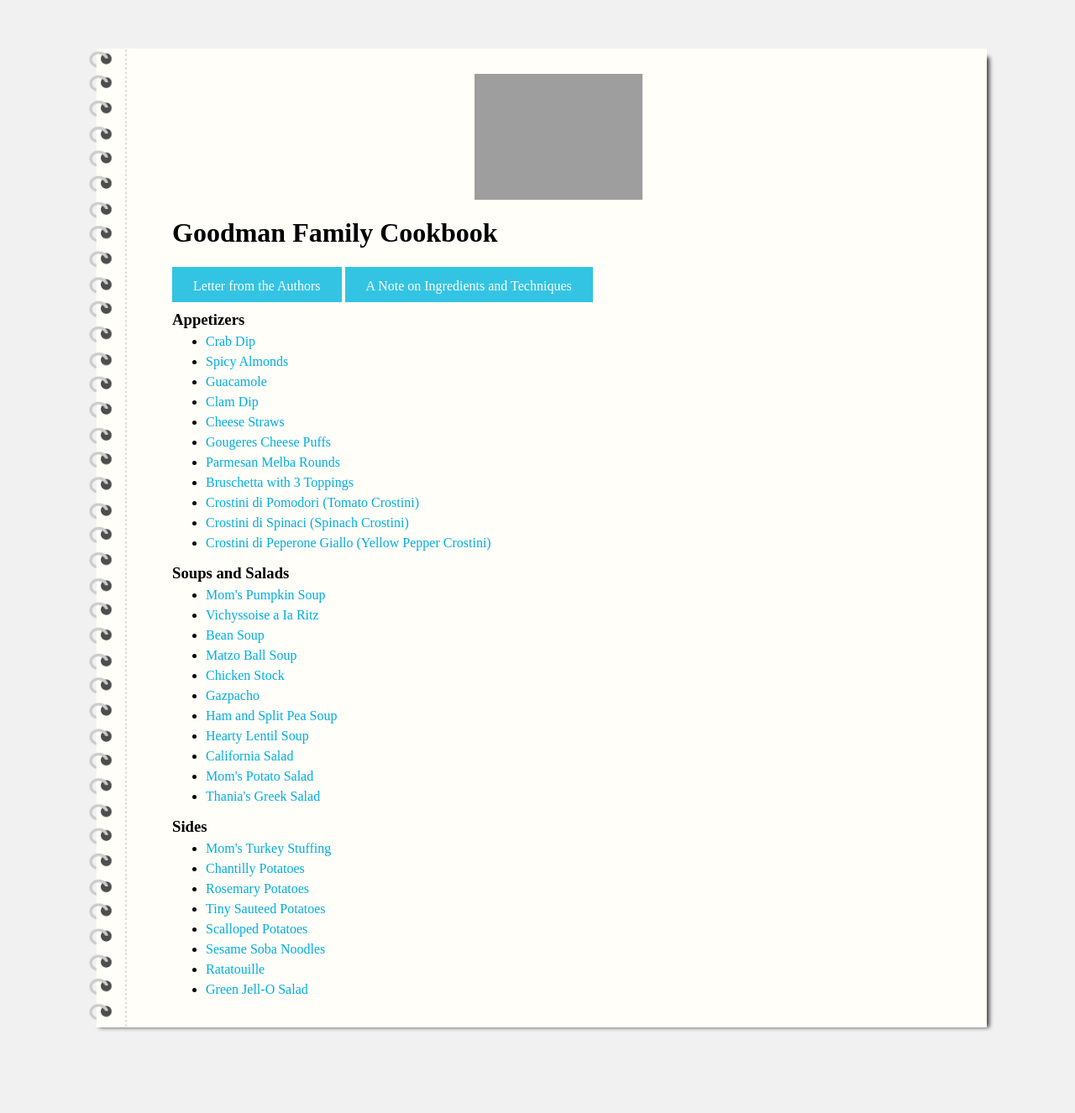
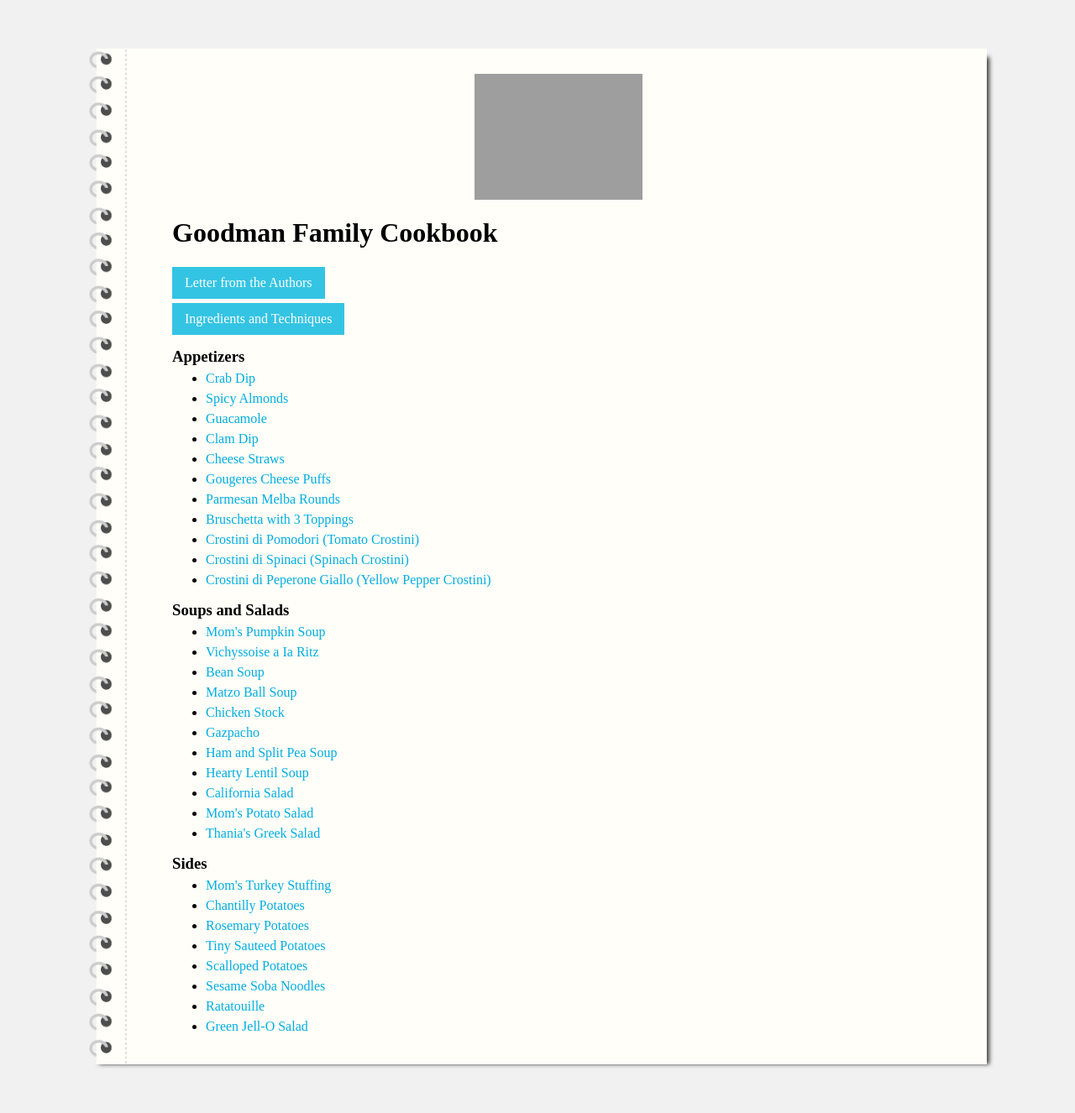
Before and after one commit to mckornfield/goodman-cookbook, a Jekyll site: the page built from index.md, in a window 1280 px wide. Shown: the whole page at 84% size. Built offline with Jekyll 4.4.1, drawn with Linux system fonts in a browser that asks for light colours; before the commit the page ends 1282 px from its top, so only the background shows below that.

Commit message:
mo style mo problems

```diff
--- a/_about/02-a-note-on-ingredients-and-techniques.md
+++ b/_about/02-ingredients-and-techniques.md
@@ -1,6 +1,6 @@
 ---
 layout: about
-title: A Note on Ingredients and Techniques
+title: Ingredients and Techniques
 ---
 <i>A few words of explanation for some of the ingredients and directions in this website:</i>
 <br><br>
--- a/_layouts/overview.html
+++ b/_layouts/overview.html
@@ -8,7 +8,7 @@
     <h1 id="lefttitle">{{page.title}}</h1>
     <div id="note-on-ingredients">
       {% for info in site.about %}
-      <a id="button-links" href="{{site.url}}{{site.baseurl}}{{info.url}}">{{info.title}}</a>
+      <div id="button-wrapper"><a id="button-links" href="{{site.url}}{{site.baseurl}}{{info.url}}">{{info.title}}</a></div>
       {% endfor %}
     </div>
     <div id="table-of-contents">
--- a/assets/css/style.css
+++ b/assets/css/style.css
@@ -191,12 +191,17 @@ a:hover {
 #button-links {
   background-color: #34c4e3;
   color: white;
-  padding: 14px 25px;
+  padding: 10px 15px;
   text-align: center;
   text-decoration: none;
   display: inline-block;
   padding-bottom: 10px;
 }
+
+#button-wrapper {
+  padding-bottom:5px;
+}
+
 a {
   color: #00ade3;
   font-family: "Titilium Web";
```
